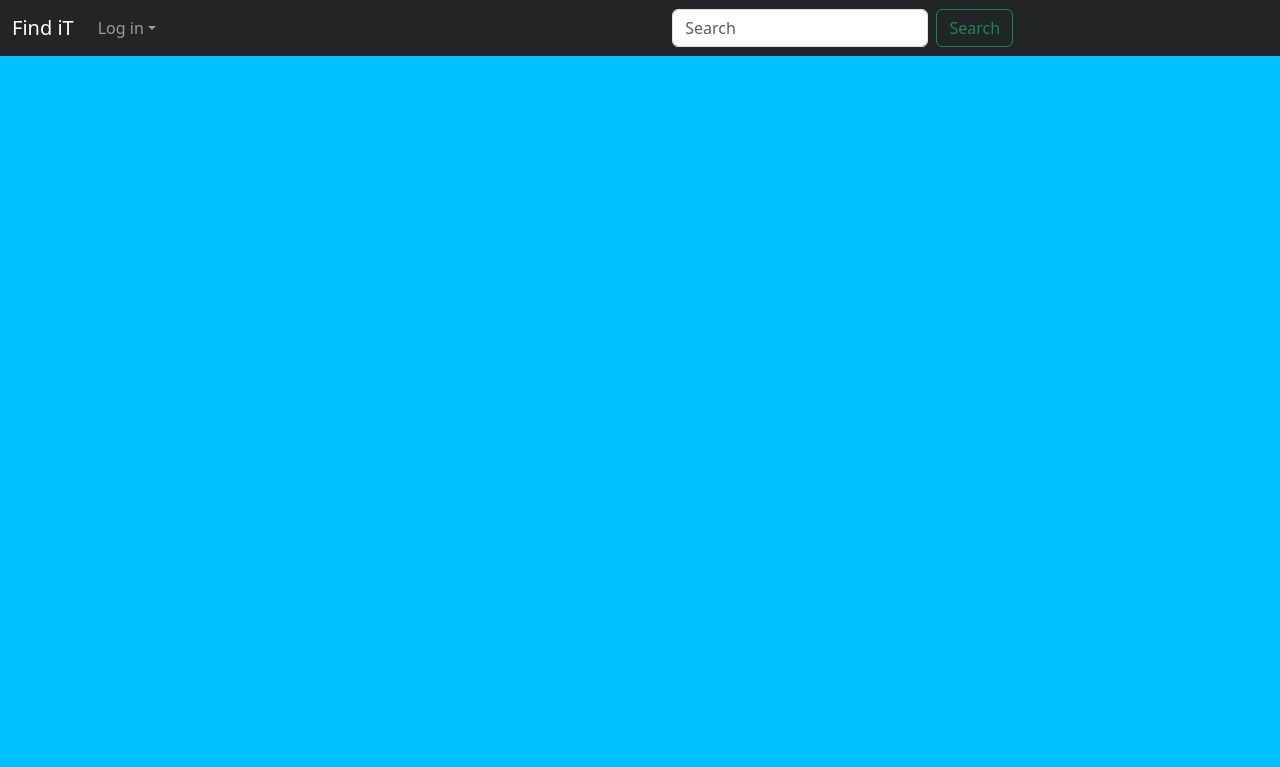
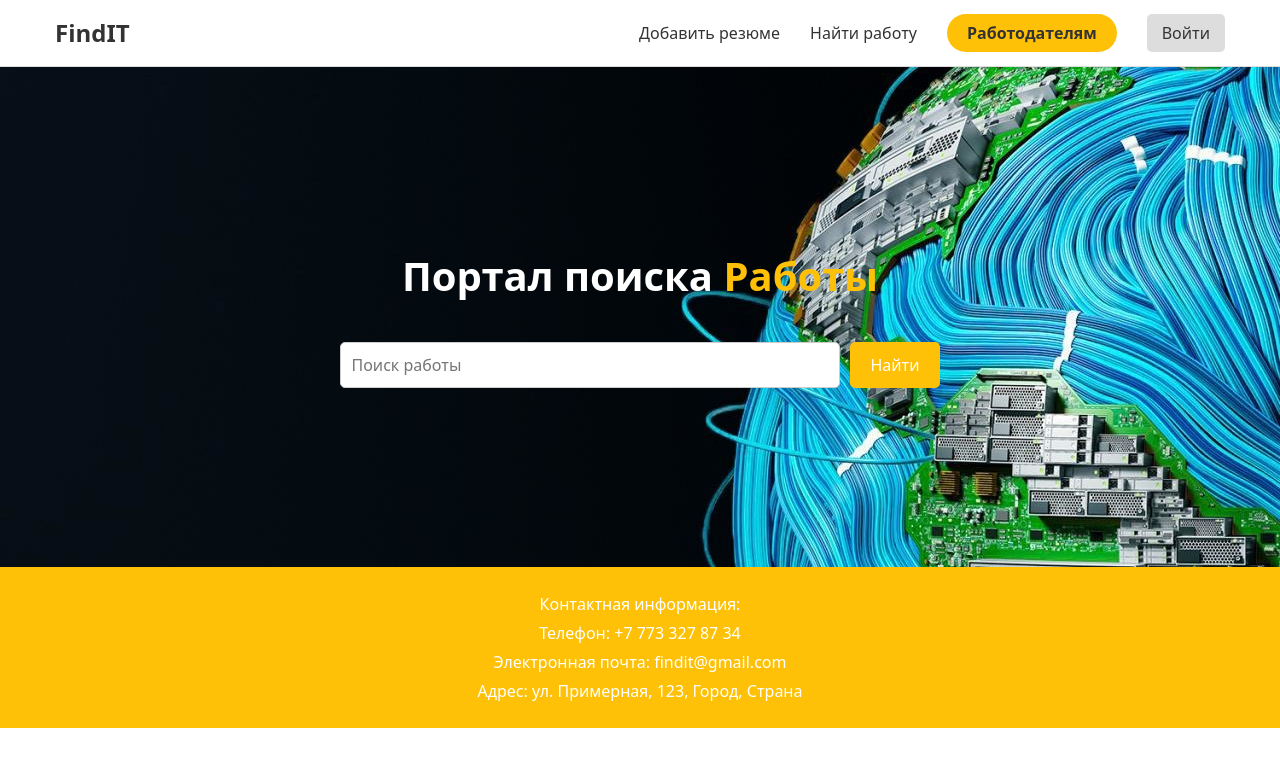
Before and after one commit to zzhaann/FindIT, a Django app: page / in a window 1280 px wide. Shown: the top 767 px of the page. Run offline with Django 4.2, Linux system fonts and the light colour scheme; a user stored in the database is signed in.

Commit message:
Главная стр

```diff
--- a/findit/main/static/main/css/menu.css
+++ b/findit/main/static/main/css/menu.css
@@ -1,3 +1,124 @@
-body {
-    background-color: deepskyblue; /* Change this to any color you like */
+*{
+    box-sizing: border-box;
+    margin: 0;
+    padding: 0;
 }
+
+body{
+    background-color: #ffffff;
+}
+
+.header{
+    background-color: white;
+    padding: 15px 0;
+    border-bottom: 1px solid #ddd;
+}
+
+.container{
+    display: flex;
+    justify-content: space-between;
+    align-items: center;
+    max-width: 1200px;
+    margin: 0 auto;
+    padding: 0 15px;
+}
+
+
+.header_logo a {
+    text-decoration: none;
+    font-size: 24px;
+    font-weight: bold;
+    color: #333;
+}
+
+.header_menu .menu {
+    list-style: none;
+    display: flex;
+    gap: 30px;
+    margin: 0;
+    padding: 0;
+}
+
+.header_menu .menu li a {
+    text-decoration: none;
+    font-size: 16px;
+    color: #333;
+    transition: all 0.3s ease;
+}
+
+.header_menu .work {
+    background-color: #fec107;
+    color: #fff;
+    padding: 8px 20px;
+    border-radius: 20px;
+    font-weight: bold;
+}
+
+.header_menu .login {
+    background-color: #ddd;
+    color: #333;
+    padding: 8px 15px;
+    border-radius: 5px;
+}
+
+
+        main {
+            height: 500px;
+            display: flex;
+            flex-direction: column;
+            align-items: center;
+            justify-content: center;
+            background: url("/static/main/img/земля.jpg");
+            background-position: 0% 30%;
+
+
+        }
+
+        .search-section {
+            margin-top: 20px;
+            display: flex;
+            gap: 10px;
+        }
+
+        .search-input {
+            padding: 10px;
+            border: 1px solid #ccc;
+            border-radius: 5px;
+            width: 500px;
+            background-color: white;
+        }
+
+        .search-button {
+            padding: 10px 20px;
+            background-color: #fec107;
+            border: none;
+            color: white;
+            border-radius: 5px;
+            cursor: pointer;
+        }
+
+        .search-button:hover {
+            background-color: #fec107;
+        }
+
+        .portal-text {
+            font-size: 40px;
+            font-weight: bold;
+            color:white;
+        }
+
+        .portal-text span {
+            color: #fec107;
+        }
+
+
+         footer {
+        background-color: #fec107;
+        color: white;
+        padding: 20px;
+        text-align: center;
+    }
+
+    footer p {
+        margin: 5px 0;
+    }
--- a/findit/main/templates/main/index.html
+++ b/findit/main/templates/main/index.html
@@ -10,31 +10,44 @@
     <link rel="stylesheet" href="{% static 'main/css/menu.css' %}">
 </head>
 <body>
-<header>
-  <nav class="navbar navbar-expand-md navbar-dark fixed-top bg-dark">
-    <div class="container-fluid">
-      <a class="navbar-brand" href="#">Find iT</a>
-      <button class="navbar-toggler" type="button" data-bs-toggle="collapse" data-bs-target="#navbarCollapse" aria-controls="navbarCollapse" aria-expanded="false" aria-label="Toggle navigation">
-        <span class="navbar-toggler-icon"></span>
-      </button>
-      <div class="collapse navbar-collapse" id="navbarCollapse">
-        <ul class="navbar-nav me-auto mb-2 mb-md-0">
-          <li class="nav-item dropdown">
-            <a class="nav-link dropdown-toggle" data-bs-toggle="dropdown" href="#" role="button" aria-expanded="false">Log in</a>
-            <ul class="dropdown-menu">
-              <li><a class="dropdown-item" href="login">For employee</a></li>
-              <li><a class="dropdown-item" href="login">For employer</a></li>
-            </ul>
-          </li>
-        </ul>
-        <form class="d-flex mx-auto" role="search">
-          <input class="form-control w-75 me-2" type="search" placeholder="Search" aria-label="Search">
-          <button class="btn btn-outline-success" type="submit">Search</button>
-        </form>
-      </div>
+
+    <header class="header">
+        <div class="container">
+            <div class="header_logo">
+                <a href="#">FindIT</a>
+            </div>
+
+            <div class="header_menu">
+                <ul class="menu">
+                    <li><a href="#">Добавить резюме</a></li>
+                    <li><a href="#">Найти работу</a></li>
+                    <li><a href="#" class="work">Работодателям</a></li>
+                    <li><a href="login" class="login">Войти</a></li>
+
+                </ul>
+            </div>
+        </div>
+    </header>
+
+    <main>
+    <p class="portal-text">Портал поиска <span>Работы</span></p>
+    <div class="search-section">
+        <input type="text" class="search-input" placeholder="Поиск работы">
+        <button class="search-button">Найти</button>
     </div>
-  </nav>
-</header>
+</main>
+
+
+
+<footer>
+    <p>Контактная информация:</p>
+    <p>Телефон: +7 773 327 87 34</p>
+    <p>Электронная почта: findit@gmail.com</p>
+
+
+<p>Адрес: ул. Примерная, 123, Город, Страна</p>
+</footer>
+
 <script src="https://cdn.jsdelivr.net/npm/bootstrap@5.3.3/dist/js/bootstrap.bundle.min.js"></script>
 </body>
 </html>
```
Also changed, not shown: findit/db.sqlite3, findit/main/static/main/css/signup.css (added), findit/main/static/main/img/земля.jpg (added).
